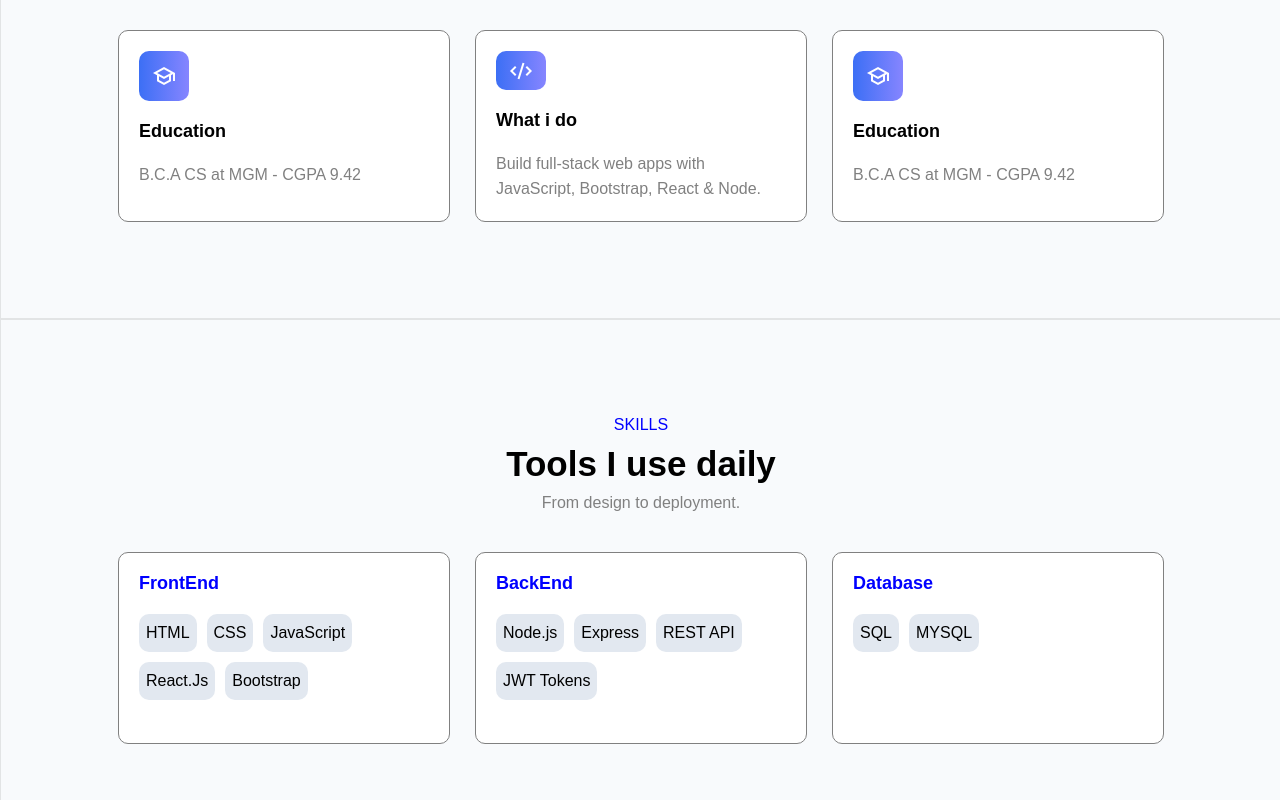
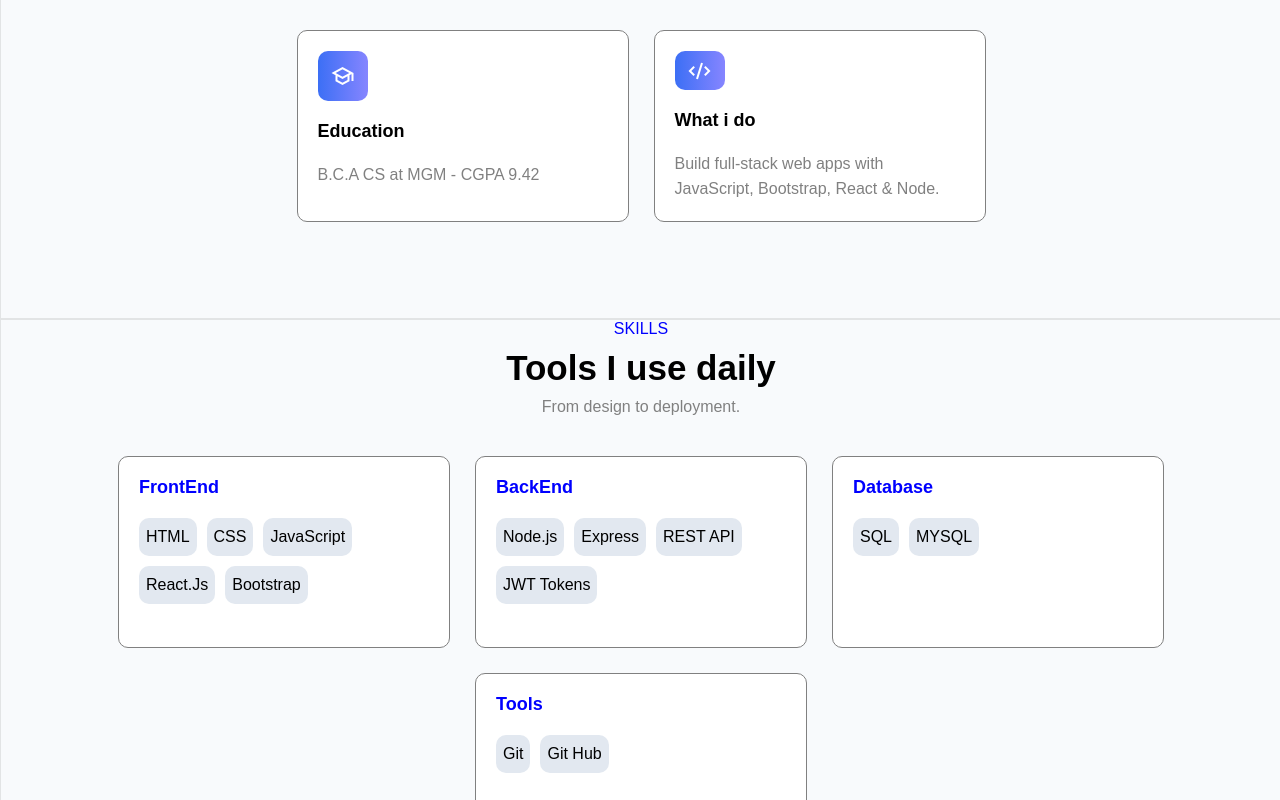
Before and after one commit to Madhav-87/my-portfolio, a React (Vite) app: page / in a window 1280 px wide. Shown: the part 920-1720 px from the top of the page. Built offline with nearby package versions, Linux system fonts and the light colour scheme.

Commit message:
Add File : cv file

```diff
--- a/src/pages/Contact/Contact.jsx
+++ b/src/pages/Contact/Contact.jsx
@@ -43,20 +43,20 @@ export default function Contact() {
                             <div className='flex gap-20'>
                                 <div className='flex width-50 flex-col gap-5'>
                                     <label>Name</label>
-                                    <input type="text" placeholder='Your name' name="name"></input>
+                                    <input type="text" placeholder='Your name' name="name" required></input>
                                 </div>
                                 <div className='flex width-50 flex-col gap-5'>
                                     <label>Email</label>
-                                    <input type="email" placeholder='you@company.com' name="email"></input>
+                                    <input type="email" placeholder='you@company.com' name="email" required></input>
                                 </div>
                             </div>
                             <div className='flex width-100 flex-col gap-5'>
                                 <label>Subject</label>
-                                <input type="text" placeholder={`What's this about?`} name="title"></input>
+                                <input type="text" placeholder={`What's this about?`} name="title" required></input>
                             </div>
                             <div className='flex width-100 flex-col gap-5'>
                                 <label>Message</label>
-                                <textarea placeholder='Tell me about the role or project..' name="message" />
+                                <textarea placeholder='Tell me about the role or project..' name="message" required/>
                             </div>
                             <button className='flex flex-center gap-10 magic-btn gen-btn width-50'>
                                 {
--- a/src/pages/Home/Home.jsx
+++ b/src/pages/Home/Home.jsx
@@ -33,7 +33,7 @@ function Home() {
             </div>
             <div className="btn-section">
               <div><Link to="/projects"><button className="magic-btn">View my work</button></Link></div>
-              <div><button>Download CV</button></div>
+              <div><a href='./Madhav_Bondhare_CV.pdf' download="Madhav_Bondhare_cv"><button>Download CV</button></a></div>
             </div>
             <div className="socio-media-label-sec">
               <div className="fa-brands fa-github cursor-pointer color-blue-hover" onClick={()=>{window.open(`${import.meta.env.VITE_GITHUB_URL}`,"_blank")}}></div>
@@ -70,15 +70,6 @@ function Home() {
               </div>
               <div className="box-title">What i do</div>
               <div className="subtxt">Build full-stack web apps with JavaScript, Bootstrap, React & Node.</div>
-            </div>
-            <div className="about-Container gap-20-column cursor-pointer">
-              <div className="icon-badge magic-btn">
-                <span className="material-symbols-outlined">
-                  school
-                </span>
-              </div>
-              <div className="box-title">Education</div>
-              <div className="subtxt">B.C.A CS at MGM - CGPA 9.42</div>
             </div>
           </div>
         </div>
@@ -118,6 +109,15 @@ function Home() {
                 <ul>
                   <li>SQL</li>
                   <li>MYSQL</li>
+                </ul>
+              </div>
+            </div>
+            <div className="about-Container gap-20-column cursor-pointer">
+              <div className="box-title color-blue">Tools</div>
+              <div className='list-item'>
+                <ul>
+                  <li>Git</li>
+                  <li>Git Hub</li>
                 </ul>
               </div>
             </div>
```
Also changed, not shown: 1 other file (tests, documents, lock files or other folders).
